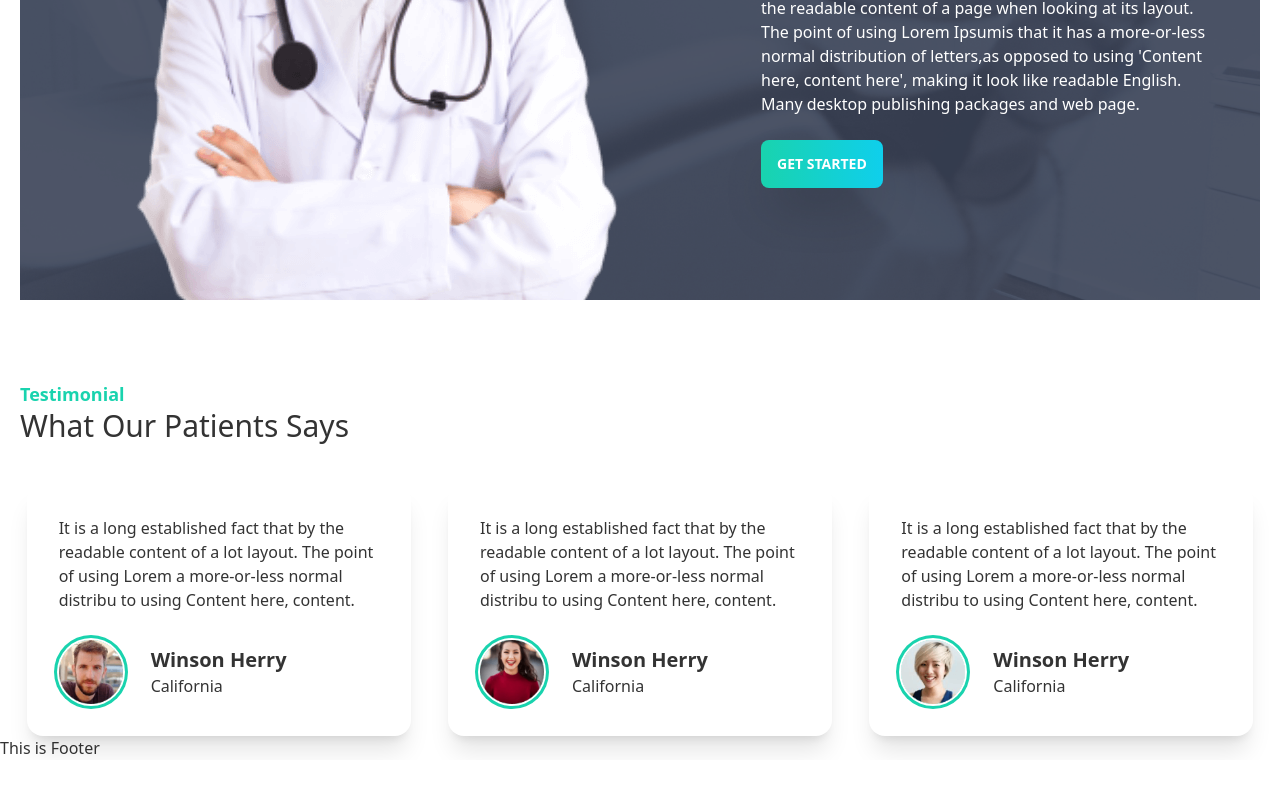
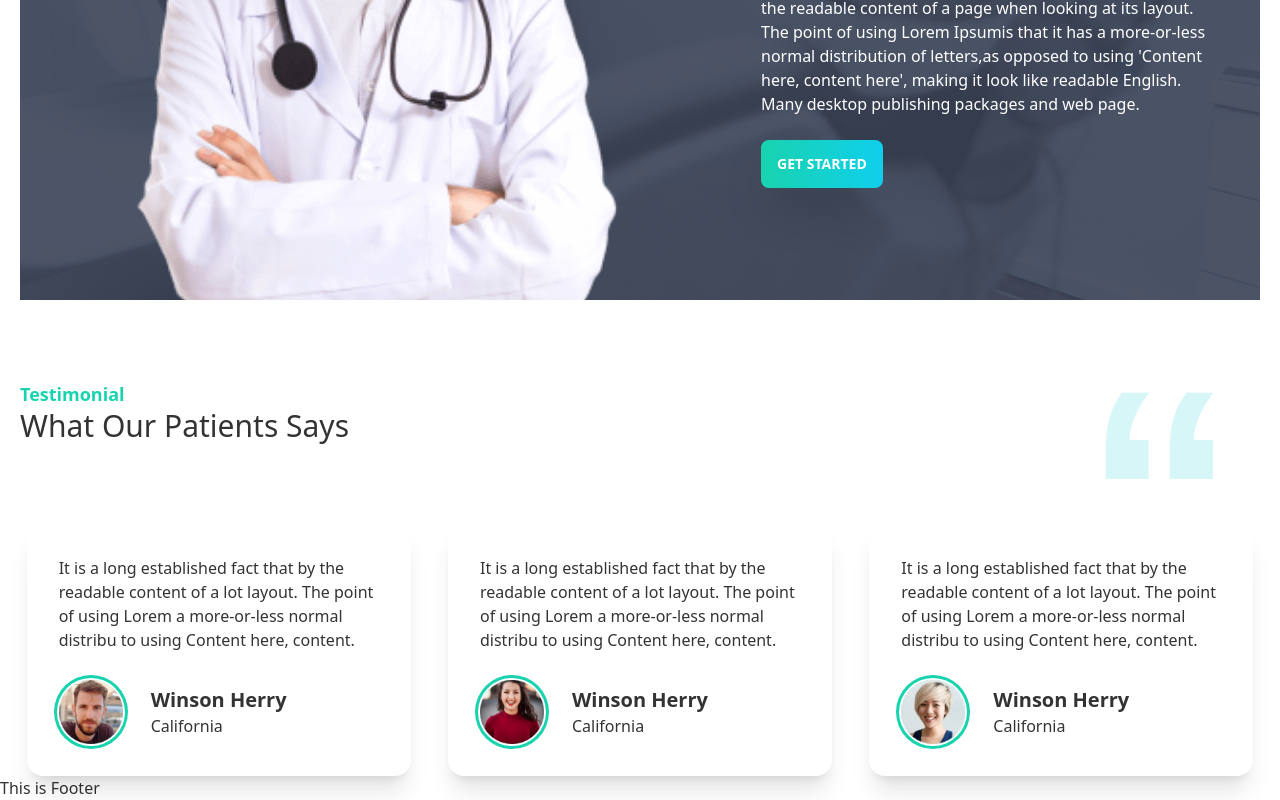
Before and after one commit to mohammad-al-samiul/doctor-portal-client, a React (Create React App) app: page / in a window 1280 px wide. Shown: the part 2643-3443 px from the top of the page. Before the commit the page ends 3403 px from the top, so only its background shows below. Built offline with nearby package versions, Linux system fonts and the light colour scheme.

Commit message:
testimonial part complete

```diff
--- a/src/pages/Home/Testimonials/Testimonial.js
+++ b/src/pages/Home/Testimonials/Testimonial.js
@@ -1,8 +1,10 @@
 import React from 'react';
+import Quote from '../../../Assets/icons/quote.svg';
 import People1 from '../../../Assets/images/people1.png';
 import People2 from '../../../Assets/images/people2.png';
 import People3 from '../../../Assets/images/people3.png';
 import Testimonial from './Testimonial/Testimonial';
+
 const Testimonials = () => {
   const testimonialInfo = [
     {
@@ -28,12 +30,14 @@ const Testimonials = () => {
     }
   ];
   return (
-    <div className="mt-20">
+    <div
+      style={{ backgroundImage: `url(${Quote})` }}
+      className="mt-20  bg-right-top bg-no-repeat bg-[length:200px_100px]">
       <div>
         <h4 className="text-secondary font-bold text-lg">Testimonial</h4>
         <p className="text-3xl">What Our Patients Says</p>
       </div>
-      <div className="mt-10 grid grid-cols-1 md:grid-cols-2 lg:grid-cols-3 gap-6 justify-items-center">
+      <div className="mt-20 grid grid-cols-1 md:grid-cols-2 lg:grid-cols-3 gap-6 justify-items-center">
         {testimonialInfo.map((card) => (
           <Testimonial key={card.id} card={card}></Testimonial>
         ))}
--- a/src/pages/Home/Testimonials/Testimonial/Testimonial.js
+++ b/src/pages/Home/Testimonials/Testimonial/Testimonial.js
@@ -2,7 +2,7 @@
 import React from 'react';
 
 const Testimonial = (card) => {
-  console.log(card);
+  // console.log(card);
   const { name, desc, image, address } = card.card;
 
   return (
```
